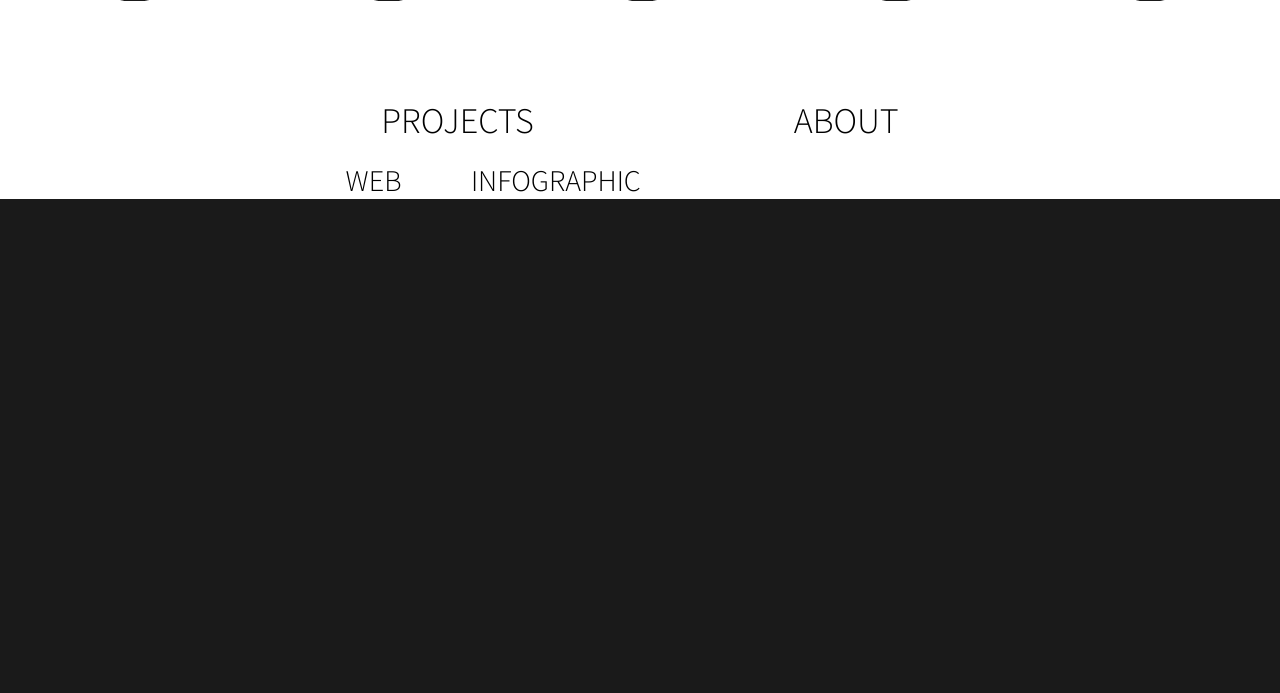
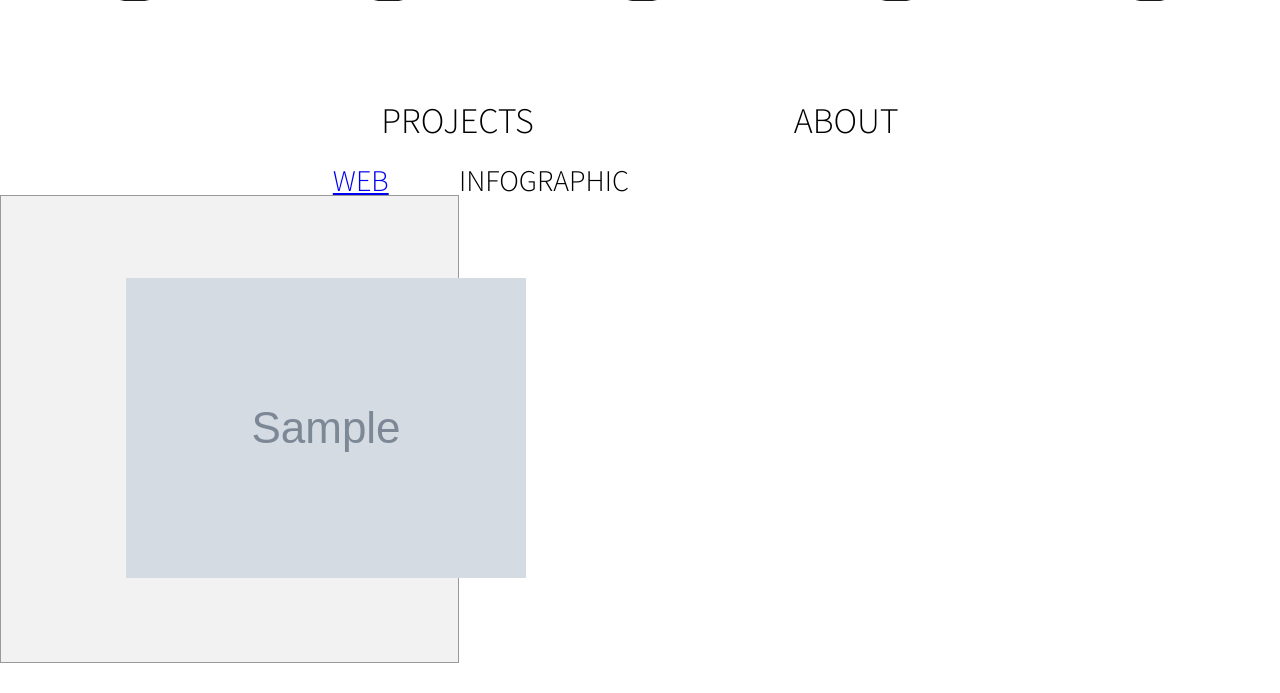
Before and after one commit to tfshockness/honimilk_sa, a PHP site: page / in a window 1280 px wide. Shown: the part 662-1355 px from the top of the page. Before the commit the page ends 861 px from the top, so only its background shows below. Run offline with PHP 8.4, Linux system fonts and the light colour scheme; tables that the repository leaves empty or names only in its code hold one stand-in row (values such as "Sample post"); grey boxes marked "Sample" are stand-in pictures; some libraries are stand-ins or nearby versions.

Commit message:
Ajax Works!

```diff
--- a/kateyeeum/css/styles.css
+++ b/kateyeeum/css/styles.css
@@ -140,7 +140,7 @@ table {
 }
 
 .display_subtitle{
-    margin-left: 27%;
+    margin-left: 26%;
     margin-top: 2%;
 }
 
@@ -158,3 +158,25 @@ table {
 .display_subtitle a:hover{
     color: #45798c;
 }
+
+/*                                 WEB.PHP                                    */
+
+.display_all_projects{
+    display: flex;
+    flex-wrap: wrap;
+}
+
+.each_project{
+        border: 1px solid #999999;
+    /* width: 36%; */
+    /* height: 253px; */
+    width: 31%;
+    /* background: #fff; */
+    padding: 30px;
+    margin-bottom: 30px;
+
+}
+
+.each_project img {
+    margin: 13% 24%;
+}
--- /dev/null
+++ b/kateyeeum/header.php
@@ -0,0 +1,15 @@
+ <meta charset="utf-8" />
+    <meta http-equiv="X-UA-Compatible" content="IE=edge" />
+    <meta name="viewport" content="width=device-width, initial-scale=1.0">
+    <meta name="description" content="Kate Yeeum. Web Designer. Web Developer. Wordpress. SEO. Search Enginer Optimization. Creating website. Hosting. PHP. HTML. CSS. JavaScript" />
+    <meta name="og:type" content="website" />
+    <meta name="og:title" content="Kate Yeeum. Technical skills in SEO, Wordpress, PHP, HTML, CSS, JavaScript." />
+    <meta name="og:url" content="http://www.kateyeeum.com" />
+     <!--End-of-Meta-Tag-->
+    <title>Kate Yeeum - Web Designer</title>
+    <!--Scripts-and-Css-->
+    <link rel="stylesheet" type="text/css" href="css/styles.css" />
+    <link rel="stylesheet" href="https://cdnjs.cloudflare.com/ajax/libs/font-awesome/4.7.0/css/font-awesome.min.css">
+    <link href="https://fonts.googleapis.com/css?family=Source+Sans+Pro|Source+Sans+Pro:300|Hind" rel="stylesheet">
+    <script src="http://ajax.googleapis.com/ajax/libs/jquery/2.0.3/jquery.min.js"></script>
+    <script src="http://ajax.googleapis.com/ajax/libs/jquery/1/jquery.min.js"></script>
--- /dev/null
+++ b/kateyeeum/include/test.php
@@ -0,0 +1,3 @@
+<div class="timo">
+    <h1>Somthing arround here :p</h1>
+</div>
--- a/kateyeeum/index.php
+++ b/kateyeeum/index.php
@@ -1,22 +1,7 @@
 <!DOCTYPE html>
 <html>
 <head>
-  <meta charset="utf-8" />
-    <meta http-equiv="X-UA-Compatible" content="IE=edge" />
-    <meta name="viewport" content="width=device-width, initial-scale=1.0">
-    <meta name="description" content="Kate Yeeum. Web Designer. Web Developer. Wordpress. SEO. Search Enginer Optimization. Creating website. Hosting. PHP. HTML. CSS. JavaScript" />
-    <meta name="og:type" content="website" />
-    <meta name="og:title" content="Kate Yeeum. Technical skills in SEO, Wordpress, PHP, HTML, CSS, JavaScript." />
-    <meta name="og:url" content="http://www.kateyeeum.com" />
-     <!--End-of-Meta-Tag-->
-    <title>Kate Yeeum - Web Designer</title>
-    <!--Scripts-and-Css-->
-    <link rel="stylesheet" type="text/css" href="css/styles.css" />
-    <link rel="stylesheet" href="https://cdnjs.cloudflare.com/ajax/libs/font-awesome/4.7.0/css/font-awesome.min.css">
-    <link href="https://fonts.googleapis.com/css?family=Source+Sans+Pro|Source+Sans+Pro:300|Hind" rel="stylesheet">
-    <script src="http://ajax.googleapis.com/ajax/libs/jquery/2.0.3/jquery.min.js"></script>
-    <script src="http://ajax.googleapis.com/ajax/libs/jquery/1/jquery.min.js"></script>
-    <script src="js/script.js" type="text/javascript"></script>
+ <?php include_once 'header.php'; ?>
 </head>
 <body>
     <div class="main_board">
@@ -53,13 +38,13 @@
             <a>ABOUT</a>
         </div> <!-- End of #display_title -->
         <div class="display_subtitle">
-            <a id="project_web">WEB</a>
+            <a href="#" id="project_web">WEB</a>
             <a id="project_info">INFOGRAPHIC</a>
         </div> <!-- End of #display_subtitle -->
         <div id="content">
-
+            <?php include 'web.php' ?>
         </div> <!-- End of .content -->
     </div> <!-- display -->
-
+    <script src="js/script.js" type="text/javascript"></script>
 </body>
 </html>
--- a/kateyeeum/js/script.js
+++ b/kateyeeum/js/script.js
@@ -4,7 +4,8 @@ var link_web = document.getElementById('project_web');
 var content = document.getElementById('content');
 
 var xhr = new XMLHttpRequest();
-link_web.addEventListener("click",function(){
+link_web.addEventListener('click', function(e){
+    e.preventDefault();
     xhr.open("GET","web.php",true);
     xhr.onreadystatechange = function(){
         if(xhr.readyState === 4 &&
--- a/kateyeeum/web.php
+++ b/kateyeeum/web.php
@@ -2,13 +2,15 @@
 <?php include_once 'db.php';
 
       $query = "SELECT * FROM webProject";
-      $result = mysqli_query($connection,$query);
+      $result = mysqli_query($dbconnection,$query);
       if(!$result){
           "database query failed";
       }
 ?>
-
 <?php while($webProject = mysqli_fetch_object($result)){ ?>
-    <h1><?php echo $webProject->title ?></h1>
-    <img src="image/<?php echo $webProject->img ?>" >
+    <div class="display_all_projects">
+        <div class="each_project" style="background-color: #f2f2f2;">
+            <img src="image/<?php echo $webProject->img ?>" >
+        </div>
+    </div> <!-- End of .display_all_projects -->
 <?php } ?>
```
Also changed, not shown: kateyeeum/image/hsflowers.png (added).
